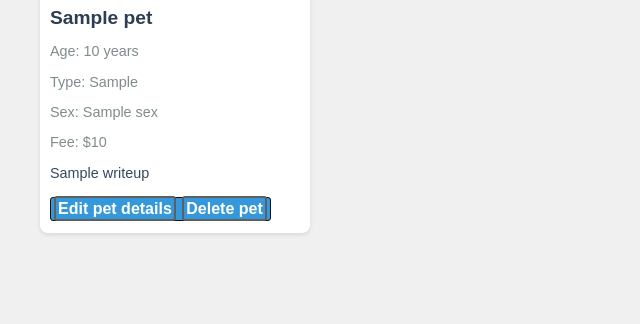
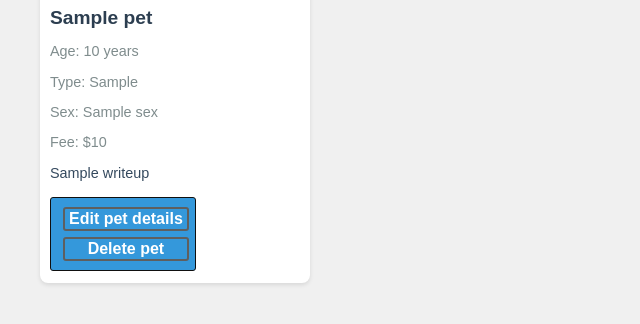
Before and after one commit to PuR3Luck/HCI-Computing-Pet-Adoption-Website, a Flask app: template Web-App/templates/home.html in a window 1280 px wide. Shown: the part 235-559 px from the top of the page, without its empty margins (0-640 px from the left). Run offline with Flask 3, Linux system fonts and the light colour scheme; the template is opened without the code that fills it: most values are stand-ins (such as "Sample title", 1, 10 or a date in 2020).

Commit message:
Try to add edit and delete buttons for the pets

```diff
--- a/Web-App/templates/home.html
+++ b/Web-App/templates/home.html
@@ -115,10 +115,15 @@
             border-color: #0f0f0f;
             background-color: #3498db;
             border-radius: 3px;
-            padding: 2px;
+            padding: 6px 12px;
+            justify-content: center;
+            align-items: center;
+            text-align: center;
         }
 
-        .edit-pet-btn {
+        .edit-pet-btn, .delete-pet-btn {
+            display: inline-block;
+            width: 90%;
             font-weight: bold;
             font-size: medium;
             color: white;
@@ -127,22 +132,11 @@
             border: 2px solid;
             border-color: #5f5f5f;
             border-radius: 3px;
-            padding: 2px;
-            margin: 1px;
+            padding: 1px;
+            margin: 3px 0;
+            width: 100%;
         }
 
-        .delete-pet-btn {
-            font-weight: bold;
-            font-size: medium;
-            color: white;
-            text-align: center;
-            text-decoration: none;
-            border: 2px solid;
-            border-color: #5f5f5f;
-            border-radius: 3px;
-            padding: 2px;
-            margin: 1px;
-        }
     </style>
 </head>
 <body>
@@ -174,6 +168,8 @@
                   <div class="pet-btn-container">
                     <a href="{{ url_for('edit_pet_page', pet_id=pet.id) }}" class="edit-pet-btn">Edit pet details</a>
 
+                    <br>
+
                     <a href="{{ url_for('delete_pet_page', pet_id=pet.id) }}" class="delete-pet-btn">Delete pet</a>
                   </div>
               </div>
```
